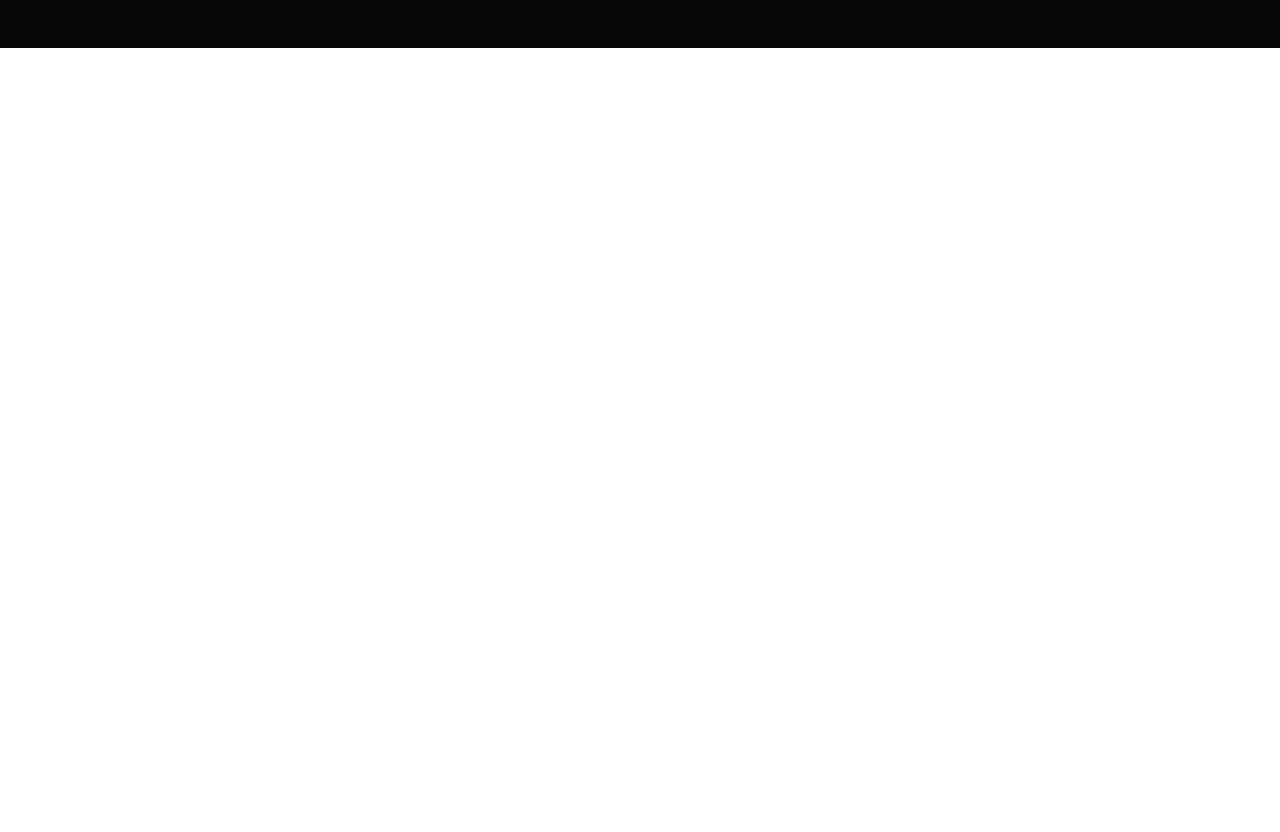
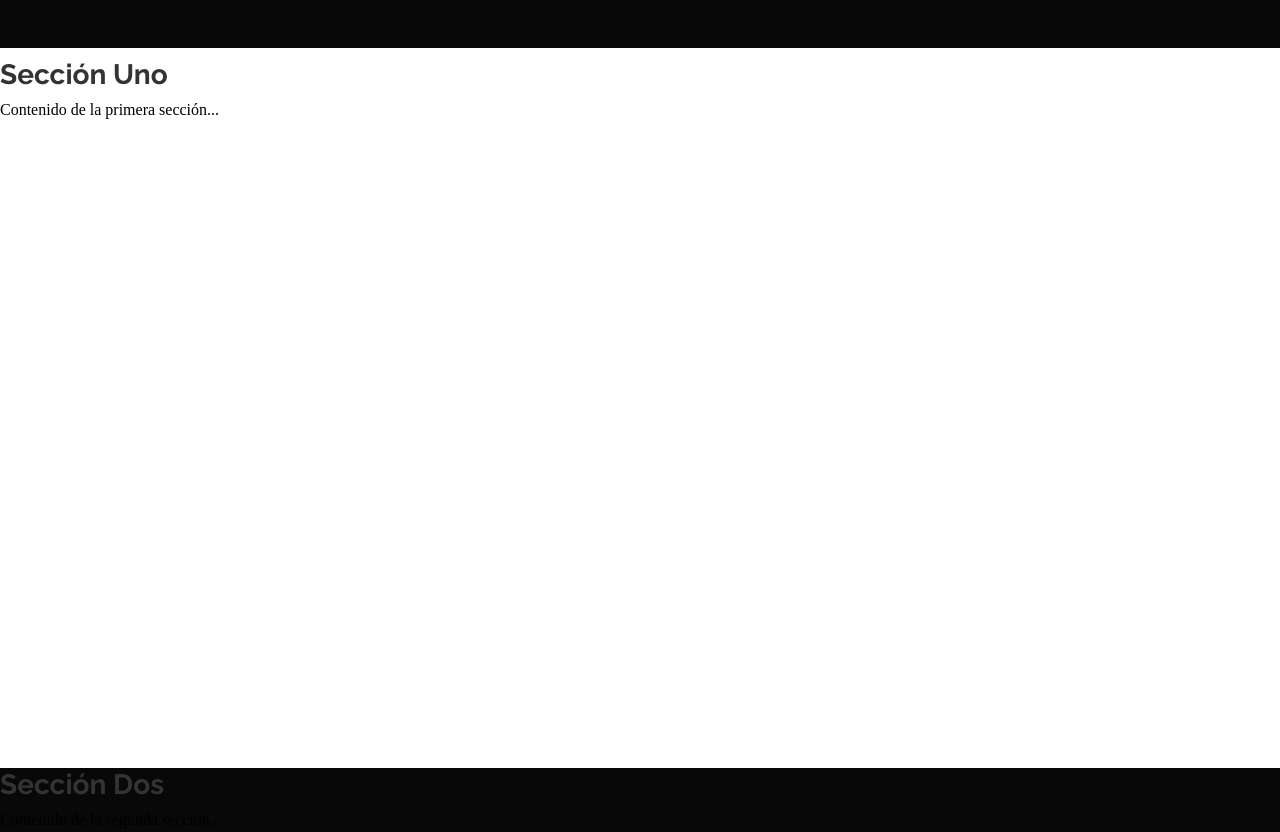
Before and after one commit to OscarTinoco404/Portafolio-Ejecutivo, a plain HTML site: page index.html in a window 1280 px wide. Shown: the part 652-1484 px from the top of the page. Before the commit the page ends 800 px from the top, so only its background shows below. Drawn offline with Linux system fonts and the light colour scheme.

Commit message:
se ha modificado la pagina Home
Se han modificado los códigos de la pagina principal para que se coloquen las otras paginas

```diff
--- a/index.html
+++ b/index.html
@@ -54,6 +54,17 @@
                     </ul>
             </div>
         </div>
+
+<section class="seccion-uno">
+    <h2>Sección Uno</h2>
+    <p>Contenido de la primera sección...</p>
+</section>
+
+<section class="seccion-dos">
+    <h2>Sección Dos</h2>
+    <p>Contenido de la segunda sección...</p>
+</section>
+
     </body>
 
 </html>
--- a/styles.css
+++ b/styles.css
@@ -132,3 +132,26 @@
 .worked_with img:hover {
     transform: scale(1.2);
 }
+
+.seccion-uno, .seccion-dos {
+    width: 100%;
+    float: inline-end;
+    margin-top: 10px;
+}
+
+.seccion-uno h2, .seccion-dos h2 {
+    font-family: var(--font-raleway);
+    font-size: 28px;
+    color: #333;
+    margin-bottom: 10px;
+}
+
+.seccion-uno {
+    background: #ffffff;
+    height: 700px;
+}
+
+.seccion-dos {
+    background: #080808;
+    height: 700px;
+}
```
Also changed, not shown: Proyecto/index.html (added, +18 -0 lines), Imagenes/Imagen 1.jpeg (added), Imagenes/imagen 2.jpeg (added), Proyecto/styles.css (added).
